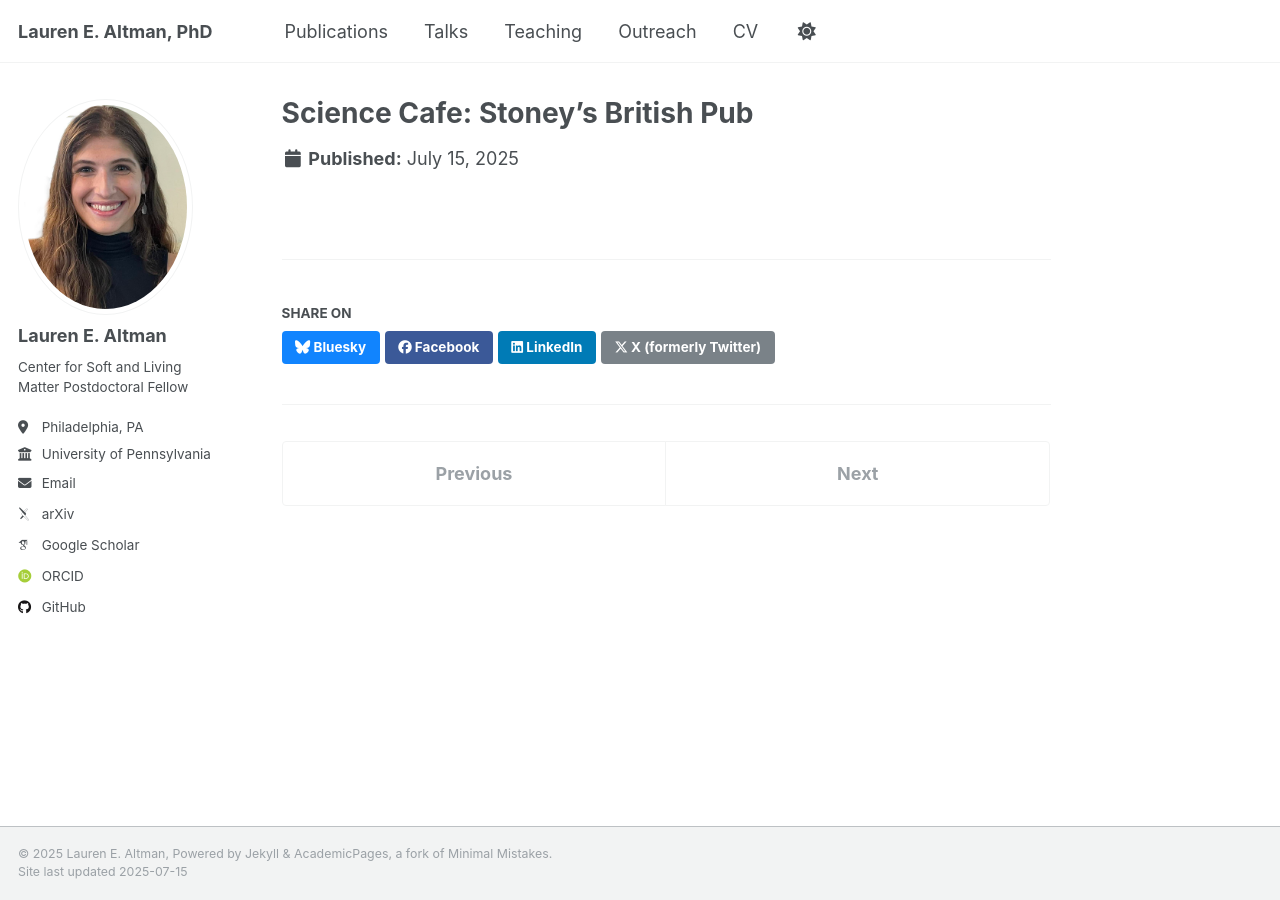
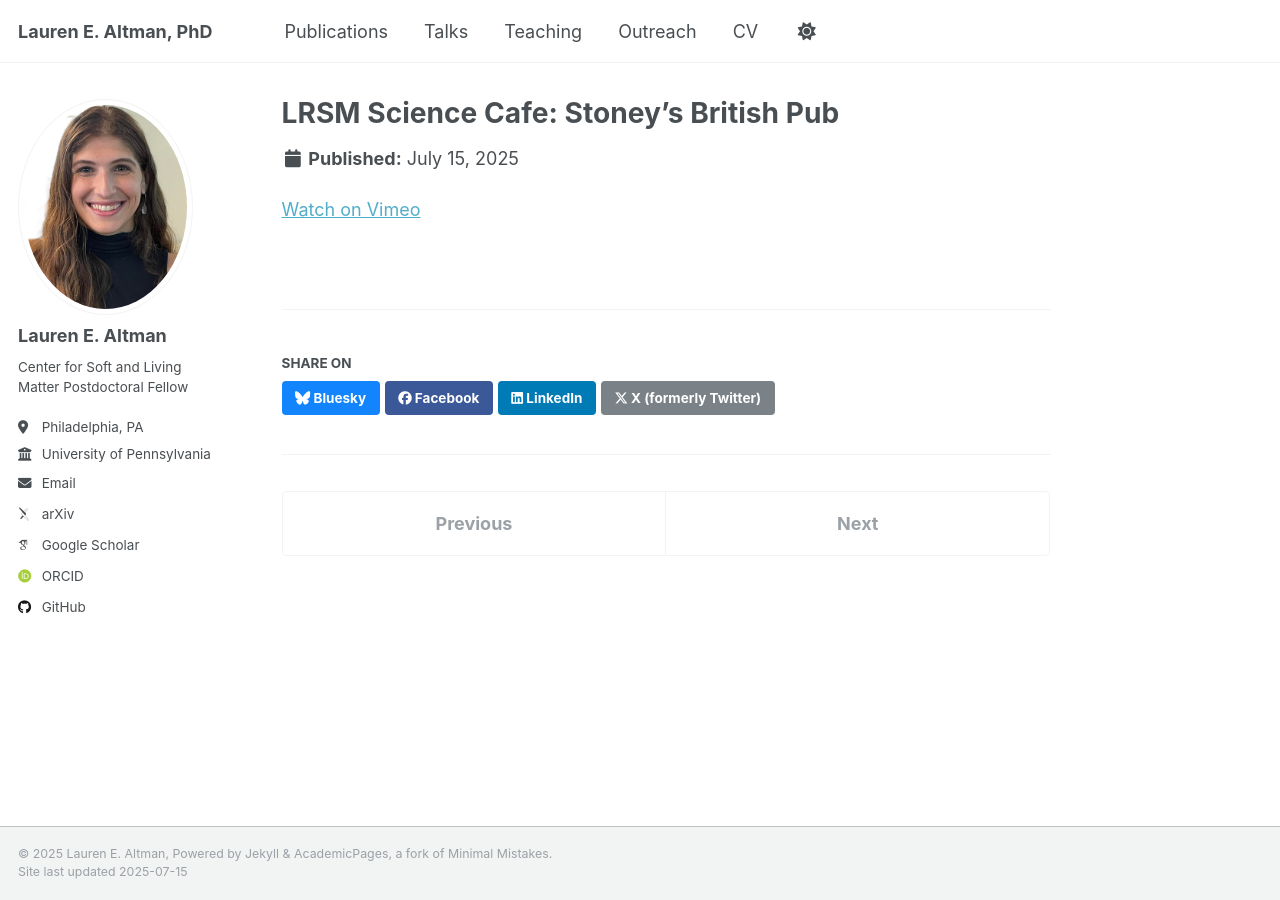
Before and after one commit to laltman2/laltman2.github.io, a Jekyll site: the page built from _portfolio/sciencecafe.md, in a window 1280 px wide. Built offline with Jekyll 4.4.1, drawn with Linux system fonts in a browser that asks for light colours; some web fonts are replaced; a script that is not in the unit is left out.

Commit message:
Update sciencecafe.md

```diff
--- a/_portfolio/sciencecafe.md
+++ b/_portfolio/sciencecafe.md
@@ -1,6 +1,7 @@
 ---
-title: "Science Cafe: Stoney's British Pub"
+title: "LRSM Science Cafe: Stoney's British Pub"
 url: https://vimeo.com/1022644544
-excerpt: "Stoneys British Pub<br/><img src='../images/stoneys.jpg'>"
+excerpt: "Public Lecture<br/><img src='../images/stoneys.jpg'>"
 collection: portfolio
 ---
+<a href="https://vimeo.com/1022644544">Watch on Vimeo</a>
```
